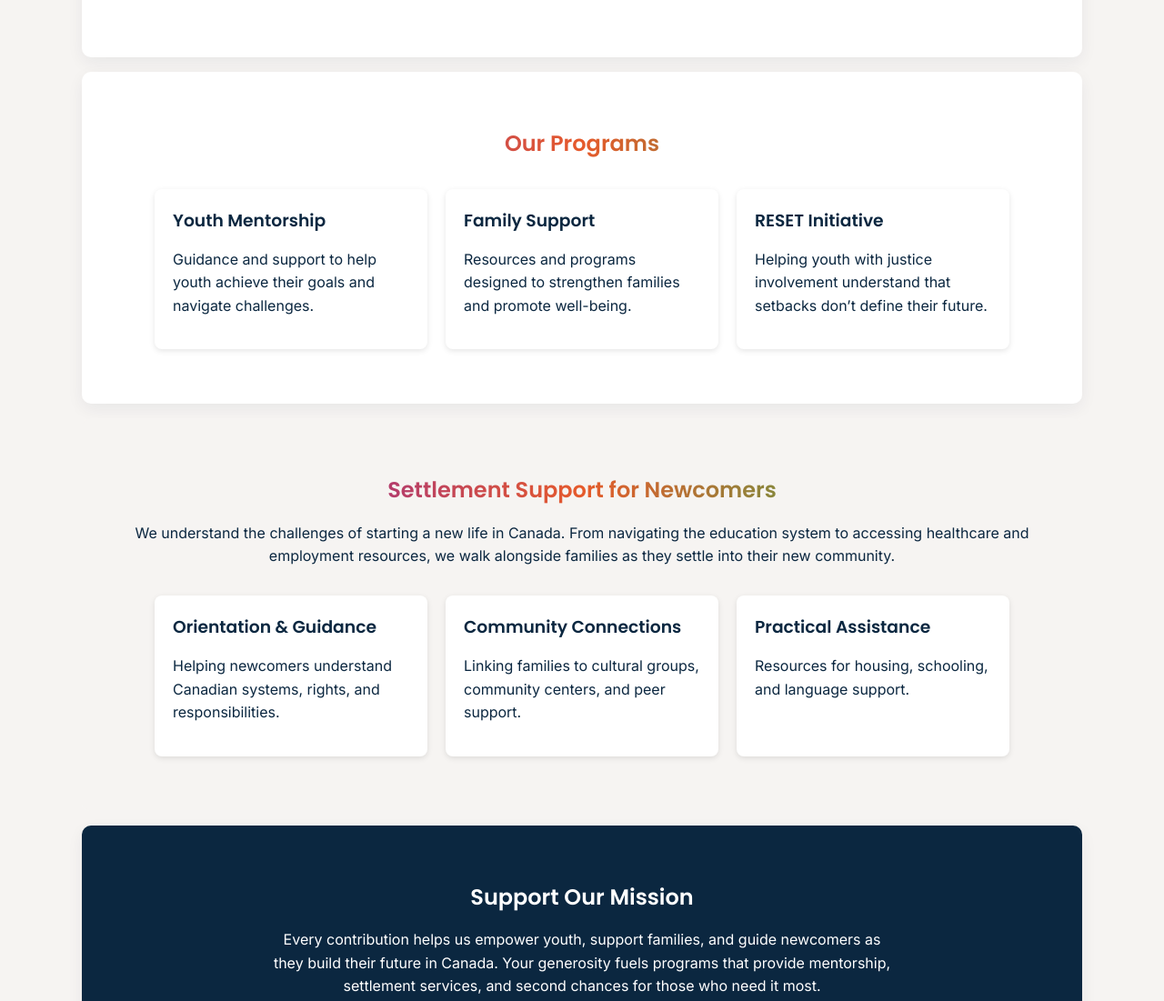
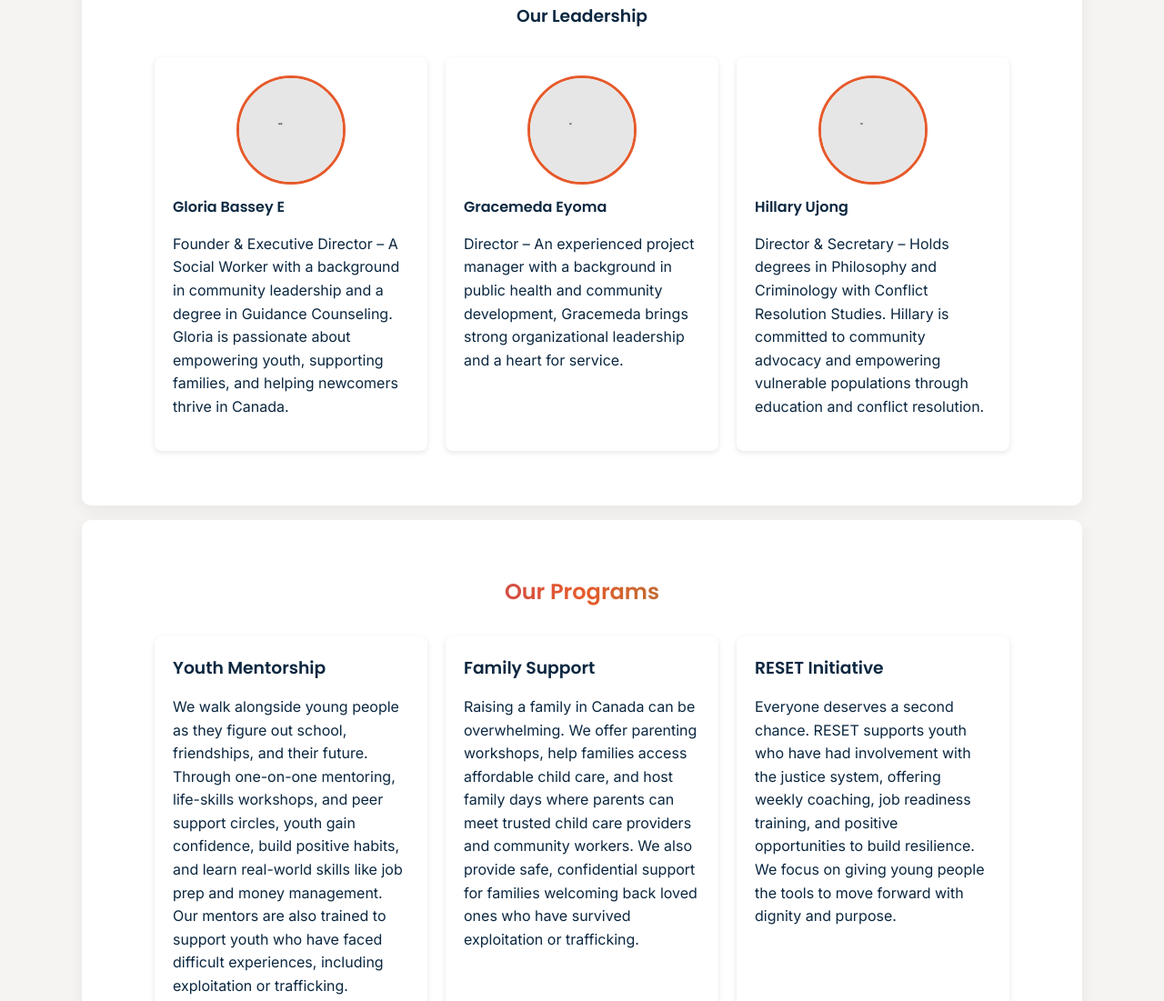
Before and after one commit to gloriabasseye-ai/bemfoundationcanada.ca, a plain HTML site: page index.html in a window 1280 px wide. Shown: the part 408-1509 px from the top of the page at 91% size. Drawn offline with Linux system fonts and the light colour scheme.

Commit message:
Add files via upload

```diff
--- a/index.html
+++ b/index.html
@@ -28,6 +28,36 @@
         helping newcomers build strong, successful futures in Canada. We believe that
         every challenge is an opportunity for growth, and every life has potential.
       </p>
+
+      <h3>Our Leadership</h3>
+      <div class="cards">
+        <article class="card">
+          <img src="gloria.jpg" alt="Gloria Bassey E" class="profile-photo" />
+          <h4>Gloria Bassey E</h4>
+          <p>
+            Founder & Executive Director – A Social Worker with a background in community leadership
+            and a degree in Guidance Counseling. Gloria is passionate about empowering youth, supporting
+            families, and helping newcomers thrive in Canada.
+          </p>
+        </article>
+        <article class="card">
+          <img src="gracemeda.jpg" alt="Gracemeda Eyoma" class="profile-photo" />
+          <h4>Gracemeda Eyoma</h4>
+          <p>
+            Director – An experienced project manager with a background in public health and community
+            development, Gracemeda brings strong organizational leadership and a heart for service.
+          </p>
+        </article>
+        <article class="card">
+          <img src="hillary.jpg" alt="Hillary Ujong" class="profile-photo" />
+          <h4>Hillary Ujong</h4>
+          <p>
+            Director & Secretary – Holds degrees in Philosophy and Criminology with Conflict Resolution
+            Studies. Hillary is committed to community advocacy and empowering vulnerable populations
+            through education and conflict resolution.
+          </p>
+        </article>
+      </div>
     </section>
 
     <section id="programs" class="section">
@@ -35,38 +65,43 @@
       <div class="cards">
         <article class="card">
           <h3>Youth Mentorship</h3>
-          <p>Guidance and support to help youth achieve their goals and navigate challenges.</p>
+          <p>
+            We walk alongside young people as they figure out school, friendships, and their future.
+            Through one-on-one mentoring, life-skills workshops, and peer support circles, youth gain
+            confidence, build positive habits, and learn real-world skills like job prep and money
+            management. Our mentors are also trained to support youth who have faced difficult
+            experiences, including exploitation or trafficking.
+          </p>
         </article>
+
         <article class="card">
           <h3>Family Support</h3>
-          <p>Resources and programs designed to strengthen families and promote well-being.</p>
+          <p>
+            Raising a family in Canada can be overwhelming. We offer parenting workshops, help families
+            access affordable child care, and host family days where parents can meet trusted child care
+            providers and community workers. We also provide safe, confidential support for families
+            welcoming back loved ones who have survived exploitation or trafficking.
+          </p>
         </article>
+
         <article class="card">
           <h3>RESET Initiative</h3>
-          <p>Helping youth with justice involvement understand that setbacks don’t define their future.</p>
+          <p>
+            Everyone deserves a second chance. RESET supports youth who have had involvement with the
+            justice system, offering weekly coaching, job readiness training, and positive opportunities
+            to build resilience. We focus on giving young people the tools to move forward with dignity
+            and purpose.
+          </p>
         </article>
-      </div>
-    </section>
 
-    <section id="settlement" class="section light">
-      <h2>Settlement Support for Newcomers</h2>
-      <p>
-        We understand the challenges of starting a new life in Canada. From navigating the
-        education system to accessing healthcare and employment resources, we walk alongside
-        families as they settle into their new community.
-      </p>
-      <div class="cards">
         <article class="card">
-          <h3>Orientation &amp; Guidance</h3>
-          <p>Helping newcomers understand Canadian systems, rights, and responsibilities.</p>
-        </article>
-        <article class="card">
-          <h3>Community Connections</h3>
-          <p>Linking families to cultural groups, community centers, and peer support.</p>
-        </article>
-        <article class="card">
-          <h3>Practical Assistance</h3>
-          <p>Resources for housing, schooling, and language support.</p>
+          <h3>Settlement Support</h3>
+          <p>
+            Starting over in a new country is never easy. Our settlement program helps newcomers understand
+            Canadian systems, practice their English, and connect with housing, jobs, and community resources.
+            We also provide specialized support for newcomer survivors of trafficking, ensuring safety, belonging,
+            and a fresh start.
+          </p>
         </article>
       </div>
     </section>
--- a/styles.css
+++ b/styles.css
@@ -127,3 +127,16 @@ p { margin: 0 0 15px; }
   .card { width: 100%; max-width: 520px; }
   .section { padding: 40px 16px; }
 }
+
+/* Profile photos */
+.profile-photo {
+  width: 120px;
+  height: 120px;
+  border-radius: 50%;
+  object-fit: cover;
+  margin-bottom: 12px;
+  border: 3px solid var(--orange);
+  display: block;
+  margin-left: auto;
+  margin-right: auto;
+}
```
Also changed, not shown: gloria.jpg (added), gracemeda.jpg (added), hillary.jpg (added), 1 other file.
